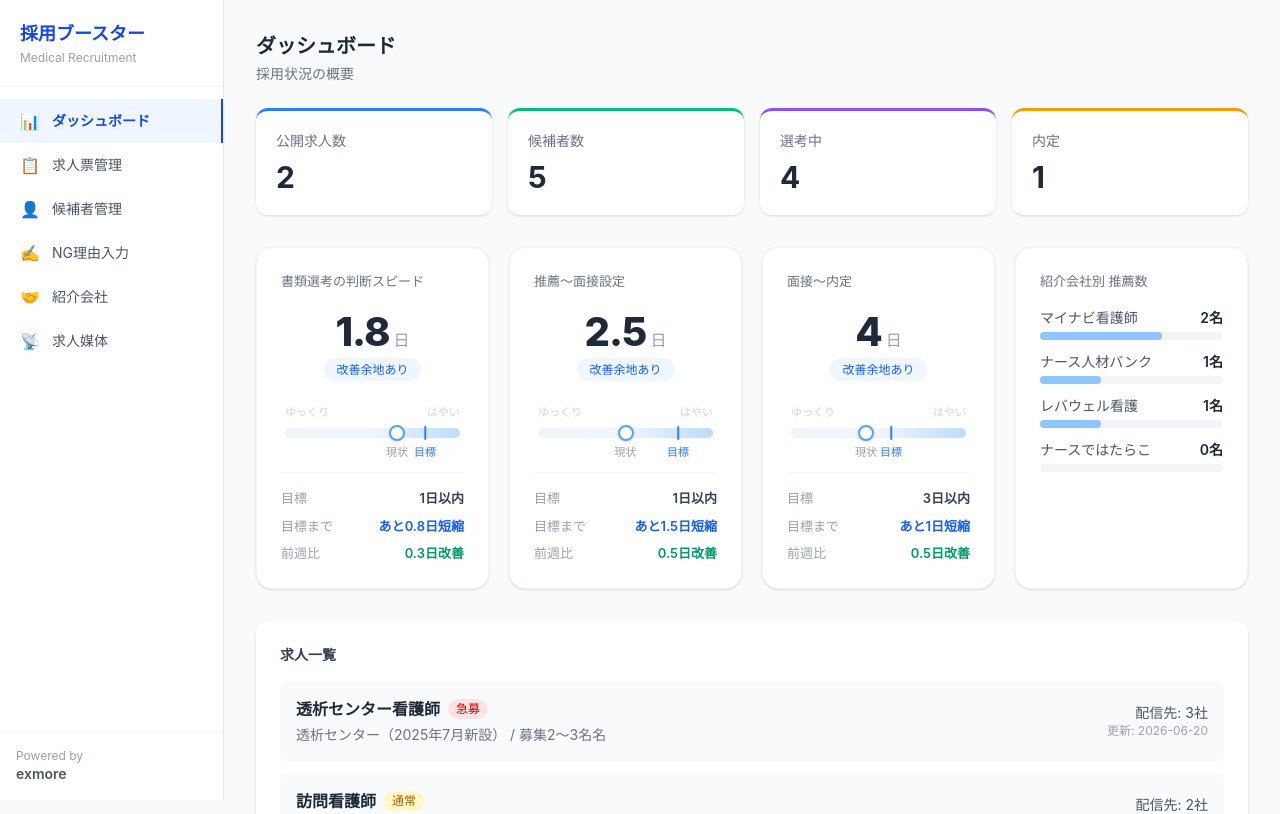
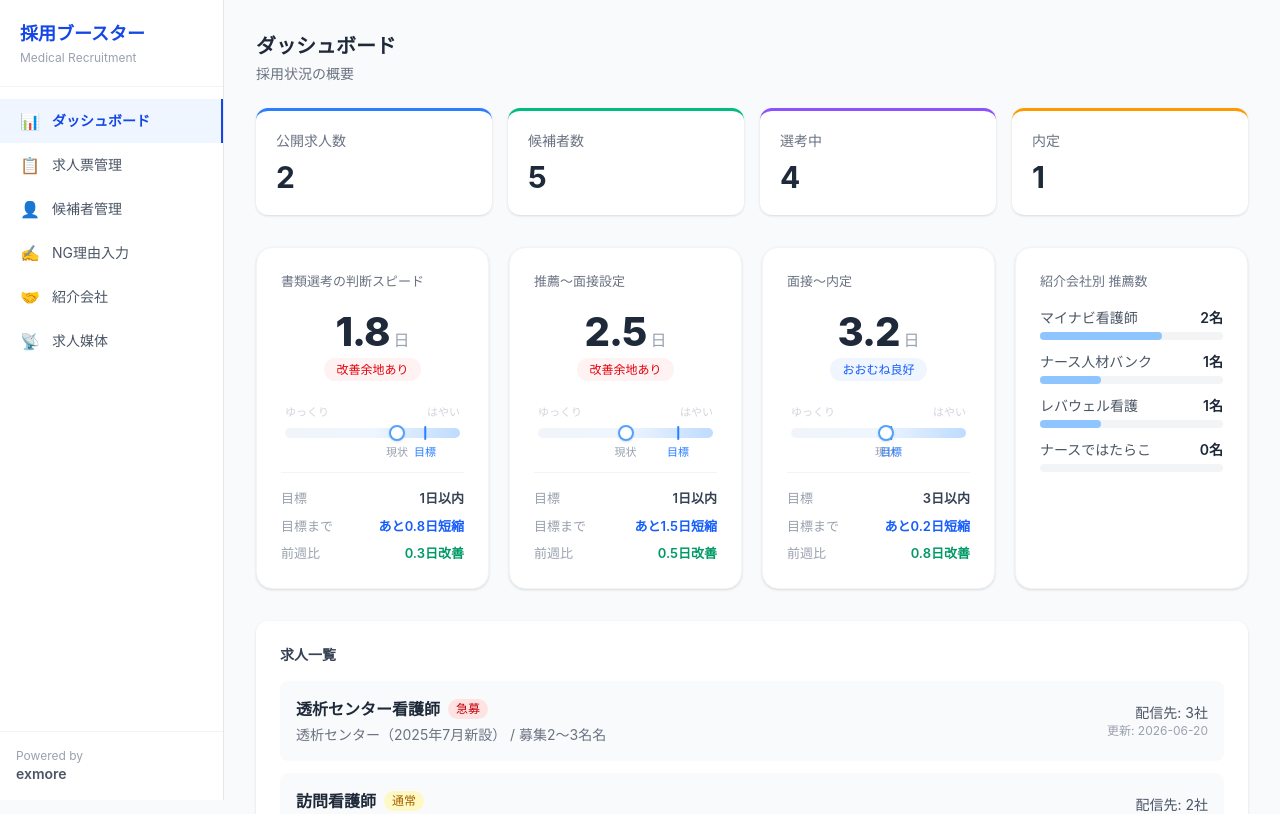
Before and after one commit to anna-hash-star/sugudesk, a Next.js app: page /booster in a window 1280 px wide. Shown: the top 814 px of the page. Built offline with nearby package versions, Linux system fonts and the light colour scheme.

Commit message:
ダッシュボードKPIステータスバッジを色分け（赤: 改善余地あり / 青: 良好）
Co-Authored-By: Claude Opus 4.6 <noreply@anthropic.com>
Claude-Session: https://claude.ai/code/session_01XV9zRVXFoEwwCLcHFuNefr

```diff
--- a/pages/booster/index.js
+++ b/pages/booster/index.js
@@ -2,9 +2,15 @@ import { useState } from 'react';
 import BoosterLayout from '../../components/booster/Layout';
 import { sampleJobs, sampleCandidates, sampleAgencies, candidateStatuses } from '../../lib/booster/sample-data';
 
-function SpeedKpiCard({ title, currentValue, targetValue, gap, weekChange, status, unit = '秒', maxValue = 20 }) {
+const statusColors = {
+  good: 'text-blue-600 bg-blue-50',
+  warning: 'text-red-600 bg-red-50',
+};
+
+function SpeedKpiCard({ title, currentValue, targetValue, gap, weekChange, status, statusType = 'warning', unit = '秒', maxValue = 20 }) {
   const currentPct = ((maxValue - currentValue) / maxValue) * 100;
   const targetPct = ((maxValue - targetValue) / maxValue) * 100;
+  const badgeColor = statusColors[statusType] || statusColors.warning;
 
   return (
     <div className="bg-white rounded-2xl p-6 shadow-sm border border-gray-100">
@@ -15,7 +21,7 @@ function SpeedKpiCard({ title, currentValue, targetValue, gap, weekChange, statu
         <span className="text-base text-gray-400 ml-1 font-medium">{unit}</span>
       </div>
       <div className="text-center mb-6">
-        <span className="text-xs text-blue-600 bg-blue-50 px-3 py-1 rounded-full font-medium">{status}</span>
+        <span className={`text-xs px-3 py-1 rounded-full font-medium ${badgeColor}`}>{status}</span>
       </div>
 
       <div className="px-1 mb-2">
@@ -118,6 +124,7 @@ export default function BoosterDashboard() {
           gap={0.8}
           weekChange={0.3}
           status="改善余地あり"
+          statusType="warning"
           unit="日"
           maxValue={5}
         />
@@ -128,16 +135,18 @@ export default function BoosterDashboard() {
           gap={1.5}
           weekChange={0.5}
           status="改善余地あり"
+          statusType="warning"
           unit="日"
           maxValue={5}
         />
         <SpeedKpiCard
           title="面接〜内定"
-          currentValue={4}
+          currentValue={3.2}
           targetValue={3}
-          gap={1}
-          weekChange={0.5}
-          status="改善余地あり"
+          gap={0.2}
+          weekChange={0.8}
+          status="おおむね良好"
+          statusType="good"
           unit="日"
           maxValue={7}
         />
```
